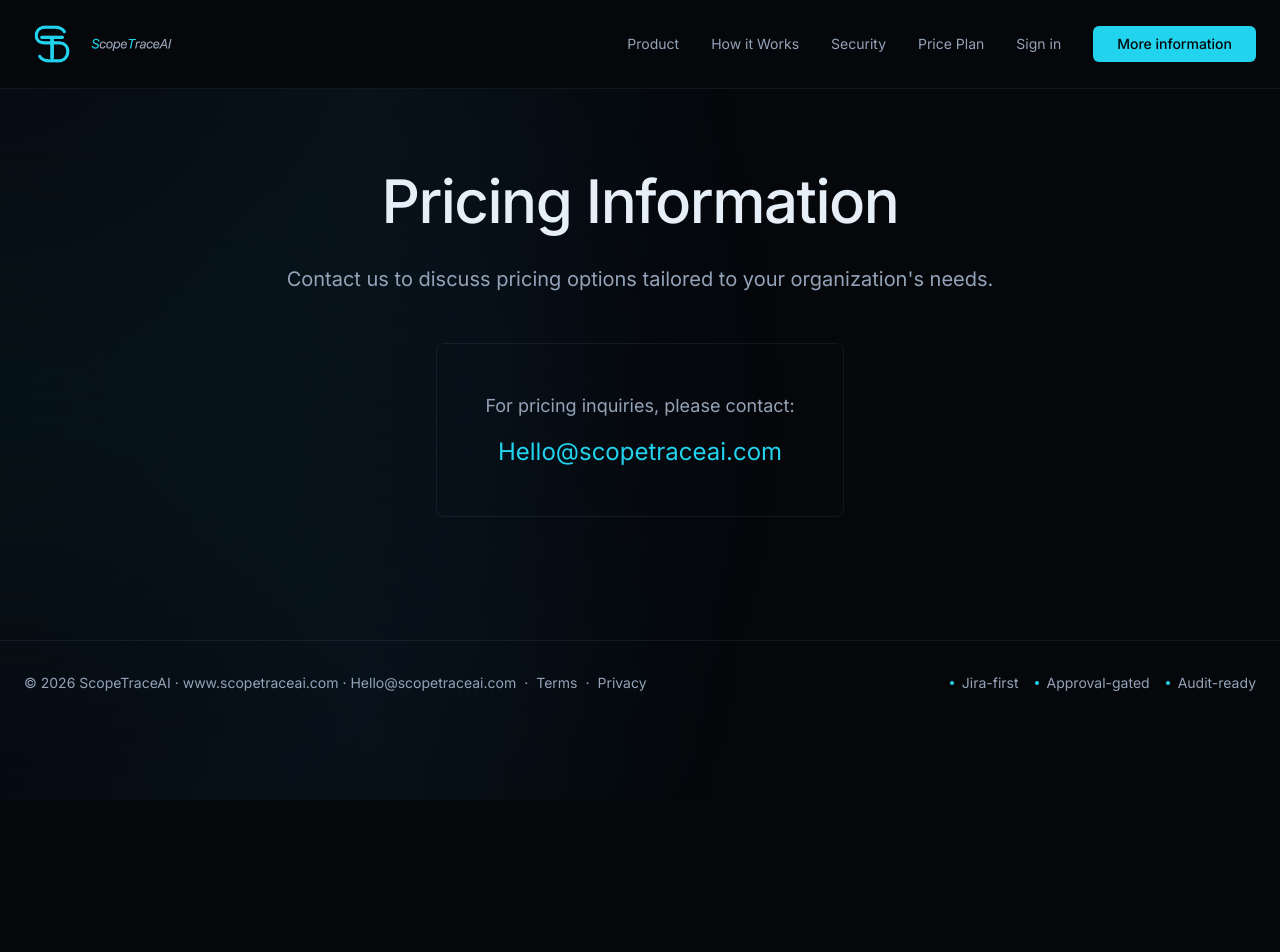
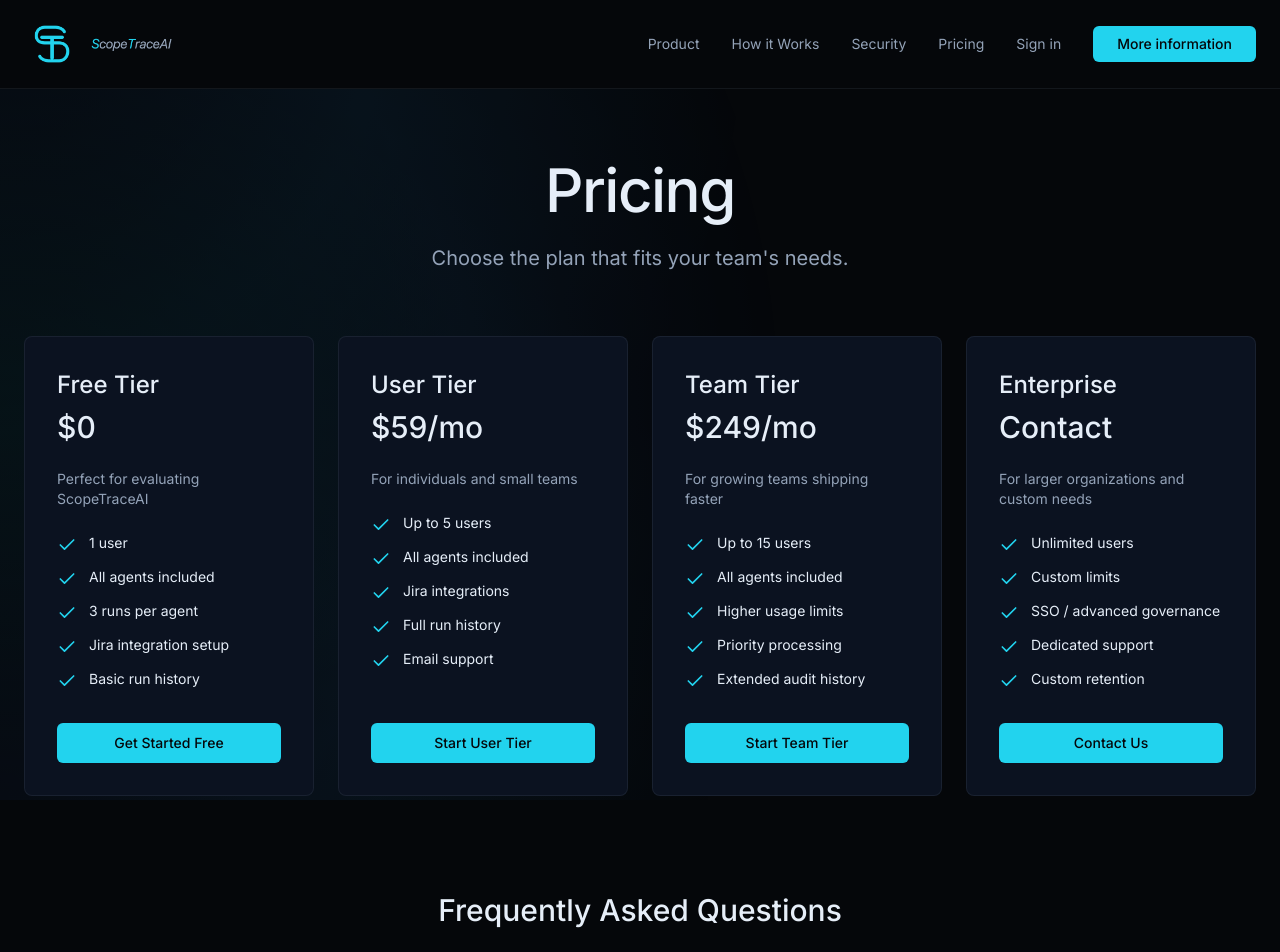
Before and after one commit to frankerr9189/scopetrace-ai-website, a Next.js app: page /pricing in a window 1280 px wide. Shown: the top 952 px of the page. Before the commit the page ends 800 px from the top, so only its background shows below. Built offline with nearby package versions, Linux system fonts and the light colour scheme.

Commit message:
Pricing Page

```diff
--- a/components/Navigation.tsx
+++ b/components/Navigation.tsx
@@ -8,13 +8,13 @@ interface NavigationProps {
 }
 
 export function Navigation({ onMoreInfoClick }: NavigationProps) {
-
   return (
     <nav className="fixed top-0 left-0 right-0 z-50 bg-[#05070A] border-b border-border/50">
       <div className="max-w-7xl mx-auto px-6 py-4 flex items-center justify-between">
         <Link
           href="/"
           className="hover:opacity-80 transition-opacity"
+          prefetch={true}
         >
           <img
             src="/scopetrace-horizontal.png"
@@ -46,7 +46,7 @@ export function Navigation({ onMoreInfoClick }: NavigationProps) {
             href="/pricing"
             className="text-sm text-muted-foreground hover:text-foreground transition-colors"
           >
-            Price Plan
+            Pricing
           </Link>
           <Link
             href="https://app.scopetraceai.com/login"
--- a/components/PricingPage.tsx
+++ b/components/PricingPage.tsx
@@ -4,9 +4,89 @@ import { useState } from "react";
 import { Navigation } from "@/components/Navigation";
 import Footer from "@/components/Footer";
 import MoreInfoModal from "@/components/MoreInfoModal";
+import { Button } from "@/components/ui/button";
+import { Check } from "lucide-react";
 
 export default function PricingPage() {
   const [isModalOpen, setIsModalOpen] = useState(false);
+
+  const plans = [
+    {
+      name: "Free Tier",
+      price: "$0",
+      subtitle: "Perfect for evaluating ScopeTraceAI",
+      bullets: [
+        "1 user",
+        "All agents included",
+        "3 runs per agent",
+        "Jira integration setup",
+        "Basic run history"
+      ],
+      buttonText: "Get Started Free",
+      buttonAction: "https://app.scopetraceai.com/register"
+    },
+    {
+      name: "User Tier",
+      price: "$59/mo",
+      subtitle: "For individuals and small teams",
+      bullets: [
+        "Up to 5 users",
+        "All agents included",
+        "Jira integrations",
+        "Full run history",
+        "Email support"
+      ],
+      buttonText: "Start User Tier",
+      buttonAction: "https://app.scopetraceai.com/register"
+    },
+    {
+      name: "Team Tier",
+      price: "$249/mo",
+      subtitle: "For growing teams shipping faster",
+      bullets: [
+        "Up to 15 users",
+        "All agents included",
+        "Higher usage limits",
+        "Priority processing",
+        "Extended audit history"
+      ],
+      buttonText: "Start Team Tier",
+      buttonAction: "https://app.scopetraceai.com/register"
+    },
+    {
+      name: "Enterprise",
+      price: "Contact",
+      subtitle: "For larger organizations and custom needs",
+      bullets: [
+        "Unlimited users",
+        "Custom limits",
+        "SSO / advanced governance",
+        "Dedicated support",
+        "Custom retention"
+      ],
+      buttonText: "Contact Us",
+      buttonAction: "mailto:hello@scopetraceai.com?subject=ScopeTraceAI%20Enterprise%20Inquiry"
+    }
+  ];
+
+  const faqs = [
+    {
+      question: "Do I need a credit card for Free Tier?",
+      answer: "No."
+    },
+    {
+      question: "Do all plans include all agents?",
+      answer: "Yes."
+    },
+    {
+      question: "Can I upgrade later?",
+      answer: "Yes, upgrades are seamless."
+    },
+    {
+      question: "How do you protect customer data?",
+      answer: "We do not sell or share your data; see Privacy Policy."
+    }
+  ];
 
   return (
     <>
@@ -32,27 +112,99 @@ export default function PricingPage() {
           />
 
           {/* Main Content */}
-          <section className="pt-32 pb-20 px-6 min-h-[80vh] flex items-center justify-center">
-            <div className="max-w-4xl mx-auto text-center">
-              <h1 className="text-5xl md:text-6xl font-medium tracking-tight text-foreground mb-8">
-                Pricing Information
+          <div className="max-w-7xl mx-auto px-6 py-24 mt-16">
+            {/* Header */}
+            <header className="mb-16 text-center">
+              <h1 className="text-5xl md:text-6xl font-medium tracking-tight mb-6">
+                Pricing
               </h1>
-              <p className="text-xl text-muted-foreground leading-relaxed mb-12">
-                Contact us to discuss pricing options tailored to your organization's needs.
+              <p className="text-xl text-muted-foreground mb-4 max-w-3xl mx-auto">
+                Choose the plan that fits your team's needs.
               </p>
-              <div className="border border-border/50 bg-card/50 rounded-lg p-12 inline-block">
-                <p className="text-lg text-muted-foreground mb-4">
-                  For pricing inquiries, please contact:
-                </p>
-                <a
-                  href="mailto:Hello@scopetraceai.com"
-                  className="text-2xl text-primary hover:text-primary/80 transition-colors"
+            </header>
+
+            {/* Pricing Cards */}
+            <div className="grid grid-cols-1 md:grid-cols-2 lg:grid-cols-4 gap-6 mb-24">
+              {plans.map((plan, index) => (
+                <div
+                  key={index}
+                  className="bg-card border border-border/50 rounded-lg p-8 flex flex-col hover:border-primary/30 transition-all duration-300"
                 >
-                  Hello@scopetraceai.com
-                </a>
+                  <h3 className="text-2xl font-medium text-foreground mb-2">
+                    {plan.name}
+                  </h3>
+                  <div className="mb-4">
+                    {plan.price === "Contact" ? (
+                      <div className="text-3xl font-medium text-foreground mb-2">
+                        {plan.price}
+                      </div>
+                    ) : (
+                      <div className="text-3xl font-medium text-foreground mb-2">
+                        {plan.price}
+                      </div>
+                    )}
+                  </div>
+                  <p className="text-sm text-muted-foreground mb-6">
+                    {plan.subtitle}
+                  </p>
+                  <ul className="space-y-3 mb-8 flex-1">
+                    {plan.bullets.map((bullet, bulletIndex) => (
+                      <li key={bulletIndex} className="flex items-start gap-3">
+                        <Check className="w-5 h-5 text-primary mt-0.5 flex-shrink-0" />
+                        <span className="text-foreground/90 text-sm">{bullet}</span>
+                      </li>
+                    ))}
+                  </ul>
+                  {plan.buttonAction.startsWith("mailto:") ? (
+                    <a
+                      href={plan.buttonAction}
+                      className="w-full"
+                    >
+                      <Button
+                        className="w-full bg-primary text-primary-foreground hover:bg-primary/90"
+                        size="lg"
+                      >
+                        {plan.buttonText}
+                      </Button>
+                    </a>
+                  ) : (
+                    <a
+                      href={plan.buttonAction}
+                      target="_blank"
+                      rel="noopener noreferrer"
+                      className="w-full"
+                    >
+                      <Button
+                        className="w-full bg-primary text-primary-foreground hover:bg-primary/90"
+                        size="lg"
+                      >
+                        {plan.buttonText}
+                      </Button>
+                    </a>
+                  )}
+                </div>
+              ))}
+            </div>
+
+            {/* FAQ Section */}
+            <section className="max-w-4xl mx-auto">
+              <h2 className="text-3xl font-medium text-center mb-12">
+                Frequently Asked Questions
+              </h2>
+              <div className="space-y-8">
+                {faqs.map((faq, index) => (
+                  <div key={index} className="border-b border-border/50 pb-8 last:border-b-0">
+                    <h3 className="text-xl font-medium text-foreground mb-3">
+                      {faq.question}
+                    </h3>
+                    <p className="text-muted-foreground">
+                      {faq.answer}
+                    </p>
+                  </div>
+                ))}
               </div>
-            </div>
-          </section>
+            </section>
+          </div>
 
           {/* Footer */}
           <Footer />
```
